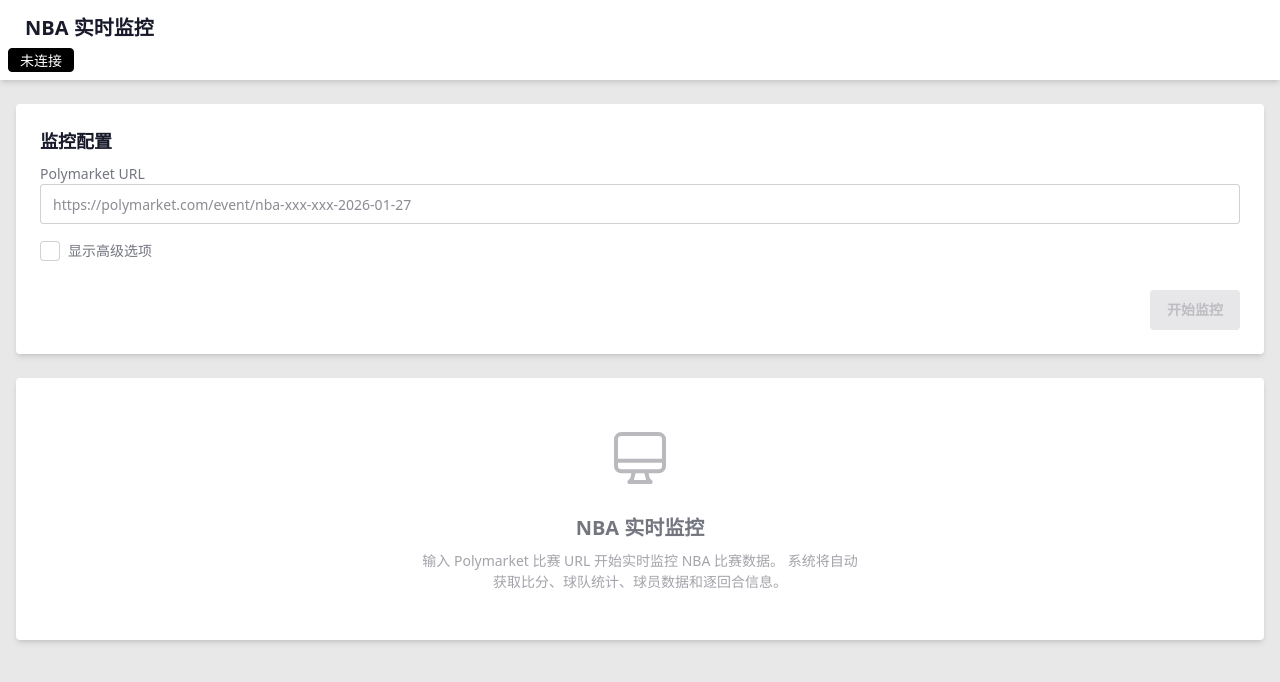
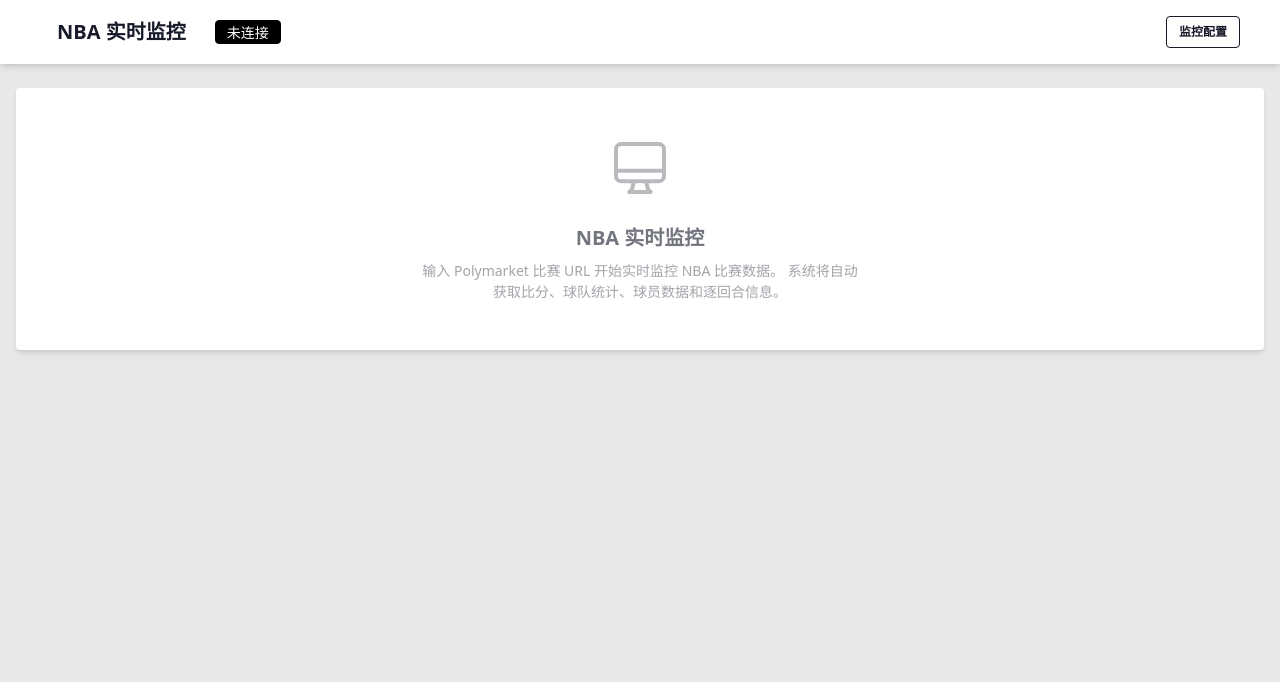
Before and after one commit to Aixtrade/pm-nba-agent, a Vue app in the folder frontend/: page /monitor in a window 1280 px wide. Shown: the top 682 px of the page. Built offline with nearby package versions, Linux system fonts and the light colour scheme.

Commit message:
Enhance AppHeader with configuration dialog for live stream; adjust layout in App.vue and MonitorView.vue for improved responsiveness.

```diff
--- a/frontend/src/App.vue
+++ b/frontend/src/App.vue
@@ -5,7 +5,7 @@ import AppHeader from '@/components/common/AppHeader.vue'
 <template>
   <div class="min-h-screen bg-base-200 flex flex-col">
     <AppHeader />
-    <main class="flex-1 container mx-auto px-4 py-6">
+    <main class="flex-1 w-full px-4 py-6">
       <RouterView />
     </main>
   </div>
--- a/frontend/src/components/common/AppHeader.vue
+++ b/frontend/src/components/common/AppHeader.vue
@@ -1,18 +1,55 @@
 <script setup lang="ts">
+import { ref } from 'vue'
+import { useSSE } from '@/composables/useSSE'
+import type { LiveStreamRequest } from '@/types/sse'
+import StreamConfig from '@/components/monitor/StreamConfig.vue'
 import ConnectionStatus from './ConnectionStatus.vue'
+
+const { connect, disconnect } = useSSE()
+const isConfigOpen = ref(false)
+
+function handleConnect(request: LiveStreamRequest) {
+  connect(request)
+  isConfigOpen.value = false
+}
+
+function handleDisconnect() {
+  disconnect()
+}
 </script>
 
 <template>
   <header class="navbar bg-base-100 shadow-md">
-    <div class="container mx-auto">
-      <div class="flex-1">
+    <div class="w-full px-4 sm:px-6 lg:px-8 flex items-center justify-between gap-4 flex-nowrap">
+      <div class="flex-1 min-w-0 flex items-center gap-3 flex-nowrap">
         <RouterLink to="/" class="btn btn-ghost text-xl font-bold">
           NBA 实时监控
         </RouterLink>
+        <ConnectionStatus />
       </div>
       <div class="flex-none">
-        <ConnectionStatus />
+        <button class="btn btn-outline btn-sm" @click="isConfigOpen = true">
+          监控配置
+        </button>
       </div>
     </div>
   </header>
+
+  <dialog class="modal" :open="isConfigOpen" @close="isConfigOpen = false">
+    <div class="modal-box p-0 relative">
+      <button
+        class="btn btn-sm btn-circle btn-ghost absolute right-2 top-2"
+        @click="isConfigOpen = false"
+      >
+        ✕
+      </button>
+      <StreamConfig
+        @connect="handleConnect"
+        @disconnect="handleDisconnect"
+      />
+    </div>
+    <form method="dialog" class="modal-backdrop" @click="isConfigOpen = false">
+      <button>close</button>
+    </form>
+  </dialog>
 </template>
--- a/frontend/src/views/MonitorView.vue
+++ b/frontend/src/views/MonitorView.vue
@@ -1,35 +1,17 @@
 <script setup lang="ts">
-import { useSSE } from '@/composables/useSSE'
 import { useConnectionStore, useGameStore } from '@/stores'
-import type { LiveStreamRequest } from '@/types/sse'
-import StreamConfig from '@/components/monitor/StreamConfig.vue'
 import ScoreBoard from '@/components/monitor/ScoreBoard.vue'
 import BoxScore from '@/components/monitor/BoxScore.vue'
 import PlayerStatsTable from '@/components/monitor/PlayerStatsTable.vue'
 import PlayByPlay from '@/components/monitor/PlayByPlay.vue'
 import AgentAnalysisPanel from '@/components/monitor/AgentAnalysisPanel.vue'
 
-const { connect, disconnect } = useSSE()
 const connectionStore = useConnectionStore()
 const gameStore = useGameStore()
-
-function handleConnect(request: LiveStreamRequest) {
-  connect(request)
-}
-
-function handleDisconnect() {
-  disconnect()
-}
 </script>
 
 <template>
   <div class="space-y-6">
-    <!-- 配置区域 -->
-    <StreamConfig
-      @connect="handleConnect"
-      @disconnect="handleDisconnect"
-    />
-
     <!-- 错误提示 -->
     <div
       v-if="connectionStore.lastError"
@@ -50,7 +32,7 @@ function handleDisconnect() {
     <!-- 数据展示区域 -->
     <div
       v-if="connectionStore.isConnected || gameStore.scoreboard || gameStore.boxscore"
-      class="grid grid-cols-1 xl:grid-cols-[minmax(0,1fr)_360px] gap-6 items-start"
+      class="grid grid-cols-1 xl:grid-cols-[minmax(0,1fr)_440px] gap-6 items-start"
     >
       <div class="space-y-6">
         <!-- 比分板 -->
```
